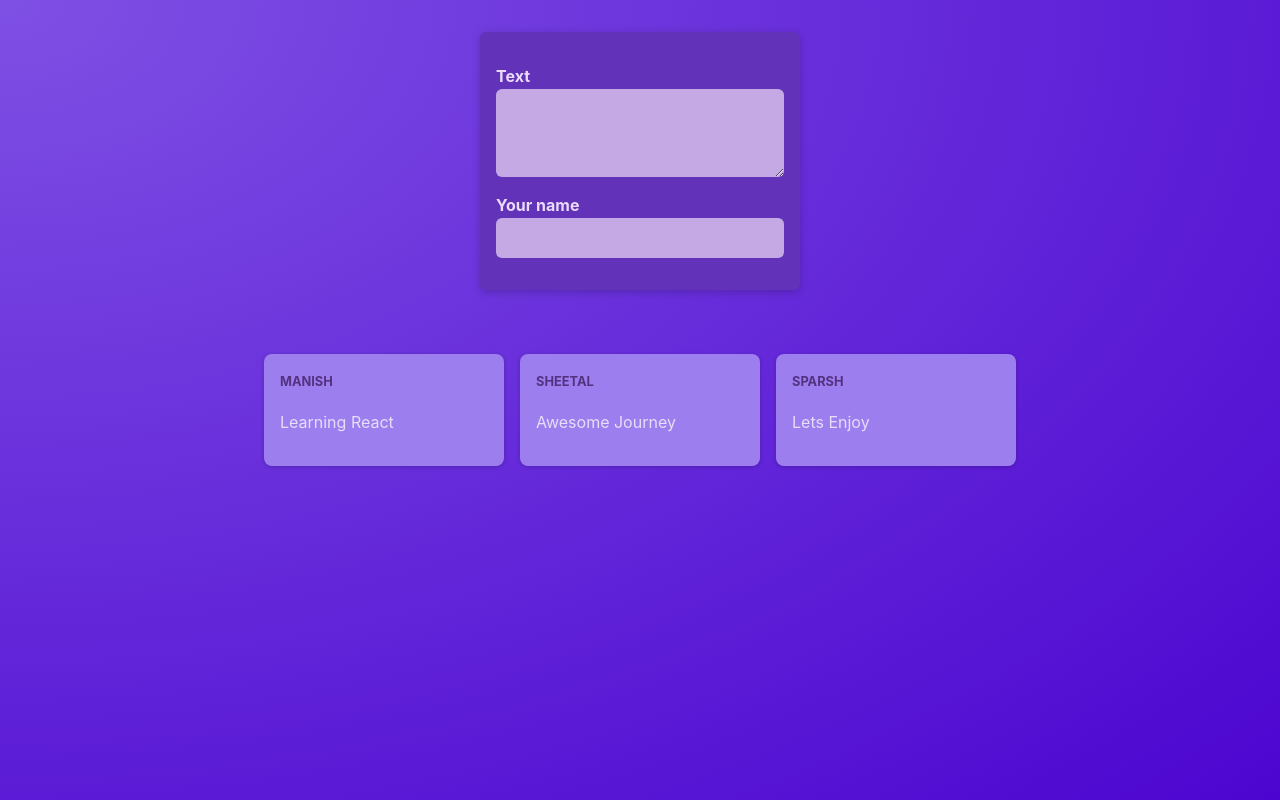
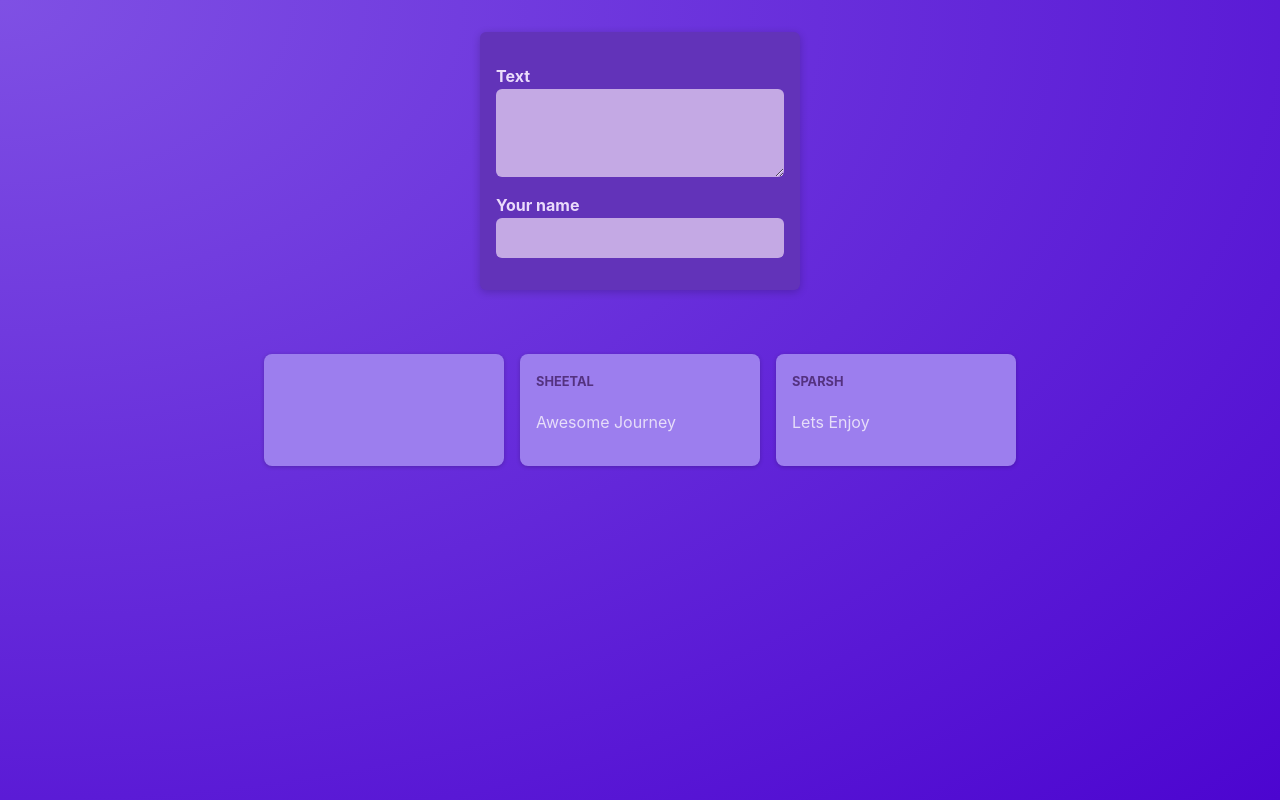
Before and after one commit to skilledlancer/react-crash-course, a React (Vite) app: page / in a window 1280 px wide. Built offline with nearby package versions, Linux system fonts and the light colour scheme.

Commit message:
Lifting Stage up in hierarchy

```diff
--- a/src/components/NewPost.jsx
+++ b/src/components/NewPost.jsx
@@ -1,22 +1,16 @@
 import { useState } from 'react';
 import classes from './NewPost.module.css';
 
-function NewPost() {
-    const [ enteredBody, setEnteredBody ] = useState()
-
-    function changeBodyHandler(event){
-        setEnteredBody(event.target.value);
-    }
+function NewPost(props) {
   return (
     <form className={classes.form}>
       <p>
         <label htmlFor="body">Text</label>
-        <textarea id="body" required rows={3} onChange={changeBodyHandler}/>
+        <textarea id="body" required rows={3} onChange={props.onBodyChange} />
       </p>
-      <p>{enteredBody}</p>
       <p>
         <label htmlFor="name">Your name</label>
-        <input type="text" id="name" required />
+        <input type="text" id="name" required onChange={props.onAuthorChange} />
       </p>
     </form>
   );
--- a/src/components/Post.jsx
+++ b/src/components/Post.jsx
@@ -1,7 +1,6 @@
 import classes from './Post.module.css'
-function Post(props)
-{
-    return(
+function Post(props) {
+    return (
         <li className={classes.post}>
             <p className={classes.author}>{props.author}</p>
             <p className={classes.body}>{props.body}</p>
--- a/src/components/PostsList.jsx
+++ b/src/components/PostsList.jsx
@@ -1,14 +1,26 @@
 import Post from './Post'
 import NewPost from './NewPost';
 import classes from './PostsList.module.css'
+import { useState } from 'react';
+
+
 function PostsList(props) {
-return(<>
-<NewPost />
-<ul className={classes.posts}>
-      <Post author="Manish" body="Learning React"/>
-      <Post author="Sheetal" body="Awesome Journey"/>
-      <Post author="Sparsh" body="Lets Enjoy"/>
-</ul></>);
+      const [enteredBody, setEnteredBody] = useState('');
+      const [enteredAuthor, setEnteredAuthor] = useState('');
+
+      function bodyChangeHandler(event) {
+            setEnteredBody(event.target.value);
+      }
+      function authorChangeHandler(event) {
+            setEnteredAuthor(event.target.value);
+      }
+      return (<>
+            <NewPost onBodyChange={bodyChangeHandler} onAuthorChange={authorChangeHandler} />
+            <ul className={classes.posts}>
+                  <Post author={enteredAuthor} body={enteredBody} />
+                  <Post author="Sheetal" body="Awesome Journey" />
+                  <Post author="Sparsh" body="Lets Enjoy" />
+            </ul></>);
 }
 
 export default PostsList;
```
